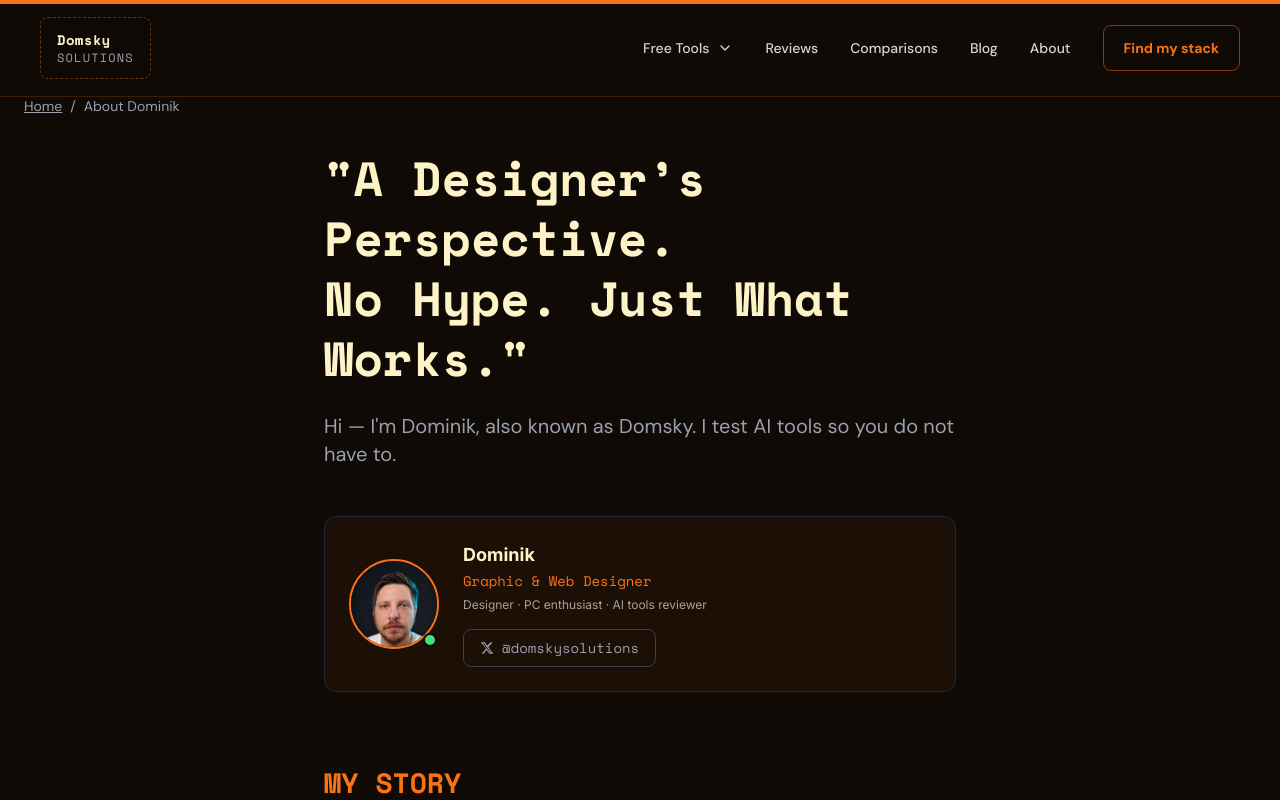
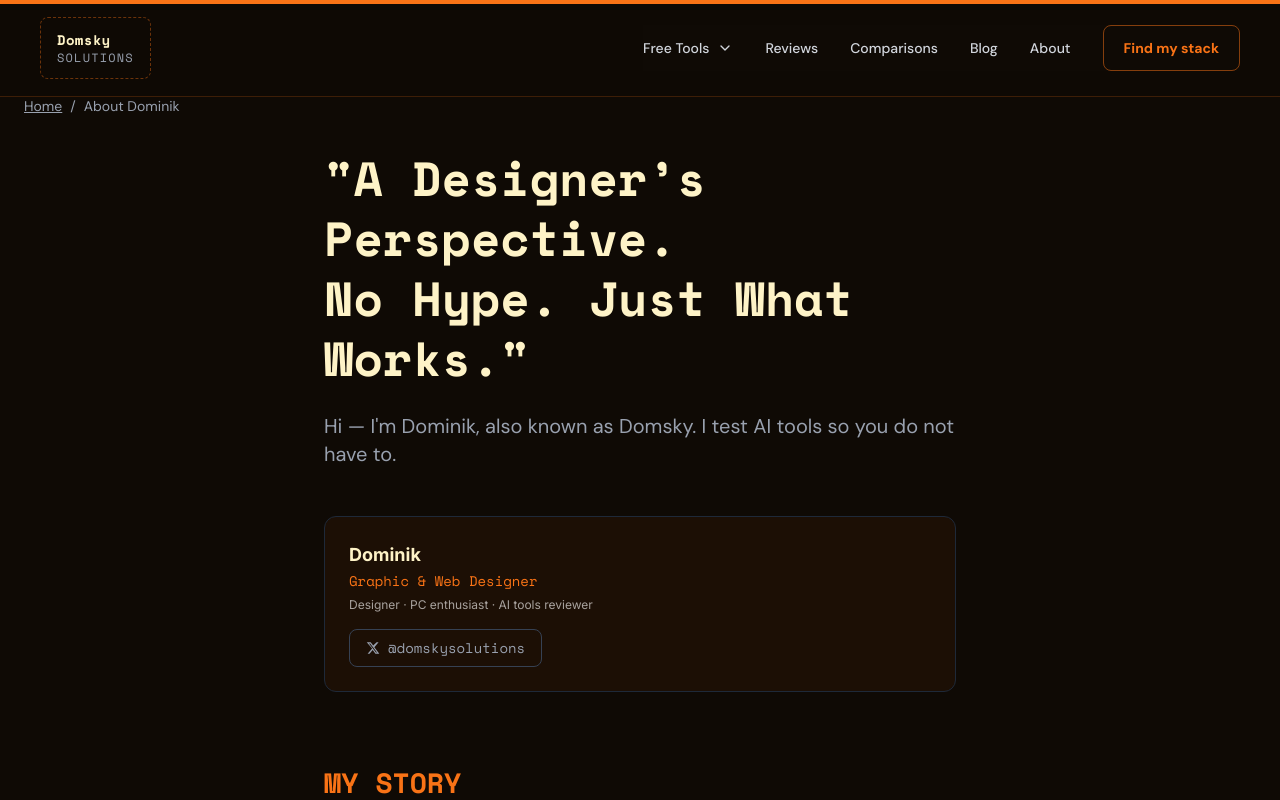
Before and after one commit to domskysolutions-collab/domskysolutions.com, a React (Vite) app: page /about in a window 1280 px wide. Shown: the top 800 px of the page. Built offline with nearby package versions, Linux system fonts and the light colour scheme.

Commit message:
Reorganize navigation and simplify tools library

```diff
--- a/src/pages/AboutPage.tsx
+++ b/src/pages/AboutPage.tsx
@@ -32,33 +32,6 @@ export const AboutPage = () => {
           </p>
 
           <div className="flex items-center gap-6 my-12 p-6 bg-brand-surface border border-gray-800 rounded-xl hover:border-brand-cyan transition-all duration-300">
-            <div className="relative flex-shrink-0">
-              <img
-                src="/images/dominik-photo.jpg"
-                alt="Dominik — founder of domskysolutions.com"
-                style={{
-                  width: '90px',
-                  height: '90px',
-                  borderRadius: '50%',
-                  objectFit: 'cover',
-                  objectPosition: 'center top',
-                  border: '2px solid #F97316',
-                  display: 'block'
-                }}
-              />
-              <div
-                style={{
-                  position: 'absolute',
-                  bottom: '2px',
-                  right: '2px',
-                  width: '14px',
-                  height: '14px',
-                  borderRadius: '50%',
-                  background: '#4ADE80',
-                  border: '2px solid #0F0A05'
-                }}
-              />
-            </div>
             <div>
               <div className="text-white font-bold text-lg font-inter">Dominik</div>
               <div className="text-brand-cyan text-sm font-mono mt-0.5">Graphic & Web Designer</div>
@@ -251,15 +224,9 @@ export const AboutPage = () => {
             <p className="text-gray-400">
               I read every message personally.
             </p>
-            <div className="my-8 space-y-3 not-prose">
-              <div className="flex items-center gap-3">
-                <span className="text-gray-400 w-20">General:</span>
-                <a href="mailto:team@domskysolutions.com" className="text-brand-cyan hover:underline">team@domskysolutions.com</a>
-              </div>
-              <div className="flex items-center gap-3">
-                <span className="text-gray-400 w-20">Partners:</span>
-                <a href="mailto:partners@domskysolutions.com" className="text-brand-cyan hover:underline">partners@domskysolutions.com</a>
-              </div>
+            <div className="my-8 not-prose flex flex-wrap items-center gap-2">
+              <span className="text-gray-400">Contact:</span>
+              <a href="mailto:domskysolutions@gmail.com" className="text-brand-cyan hover:underline break-all">domskysolutions@gmail.com</a>
             </div>
             <p className="text-gray-400">
               Review requests welcome — send me access and I will add it to the queue. I publish what I actually find — positive, negative, or mixed.
```
